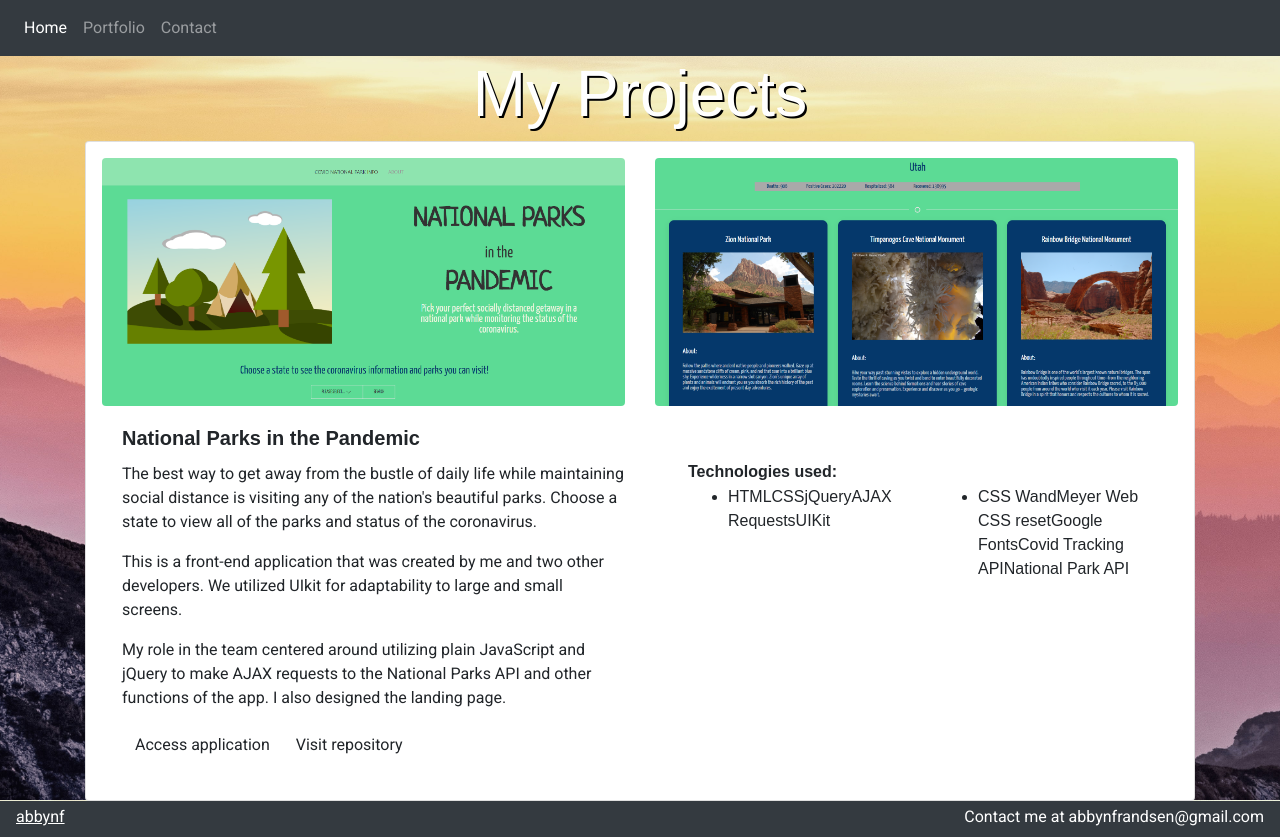
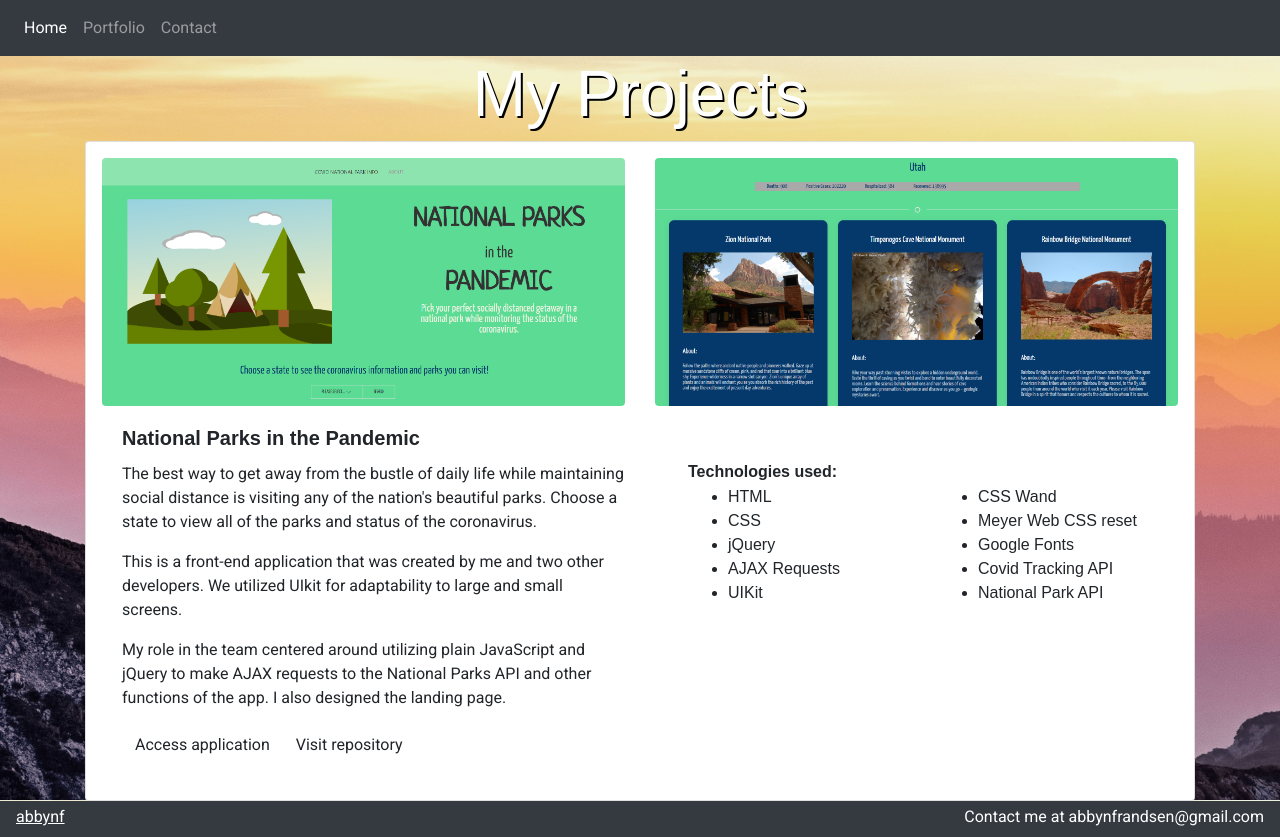
Before and after one commit to abbynf/react-portfolio, a React (Create React App) app: page /portfolio in a window 1280 px wide. Built offline with nearby package versions, Linux system fonts and the light colour scheme.

Commit message:
added .map for list items

```diff
--- a/src/components/Project/Project.js
+++ b/src/components/Project/Project.js
@@ -42,13 +42,21 @@ class Project extends Component {
 
                                         <div class="col">
                                             <ul class="card-text">
-                                                <TechItem text={this.props.techitems1}/>
+                                                {this.props.techitems1.map((listItem) => {
+                                                    return (
+                                                        <TechItem text={listItem} />
+                                                    )
+                                                })}
                                             </ul>
 
                                         </div>
                                         <div class="col">
                                             <ul class="card-text">
-                                                <TechItem text={this.props.techitems2}/>
+                                                {this.props.techitems2.map((listItem) => {
+                                                    return (
+                                                        <TechItem text={listItem} />
+                                                    )
+                                                })}
                                             </ul>
                                         </div>
                                     </div>
```
Also changed, not shown: 1 other file (tests, documents, lock files or other folders).
